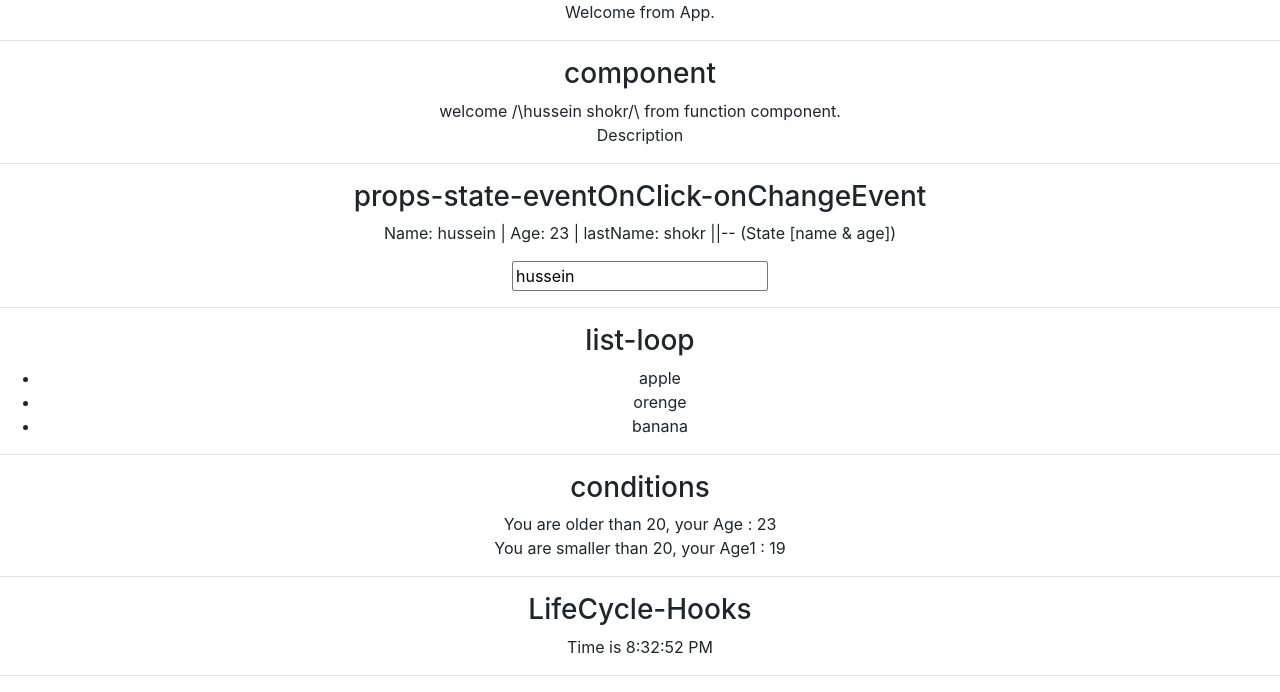
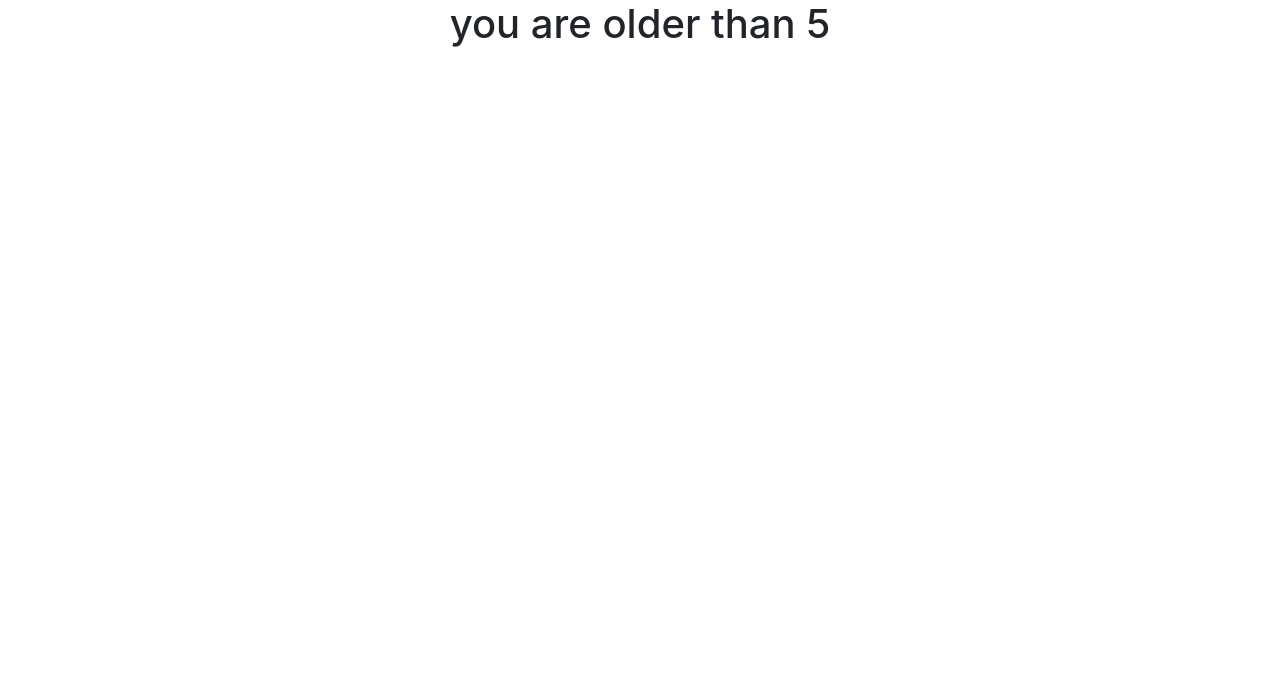
Before and after one commit to shokrshokr/react-step-by-step, a React (Create React App) app: page / in a window 1280 px wide. Shown: the top 692 px of the page. Built offline with nearby package versions, Linux system fonts and the light colour scheme.

Commit message:
009-part2

```diff
--- a/src/App.js
+++ b/src/App.js
@@ -1,32 +1,30 @@
 import React, { Component } from 'react';
 import './App.css';
-import Hello from './components/Hello';
-import Lists from './components/Lists';
-import Conditions from './components/Conditions';
-import Welcome from './components/Welcome';
-import LifeCycleEx from './components/LifeCycleEx';
+
 class App extends Component{
+
+
   render(){
+
+    const age= 10;
+
+    let ageTemplate = '';
+    if(age>5){
+      ageTemplate = <h1>you are older than 5</h1>;
+    } else{
+      ageTemplate = <p>you are not older than 5</p>;
+    }
+
     return(
       <div className="App">
-        Welcome from App.
-        <hr/>
-        <h3>component</h3>
-        <Welcome name="hussein" lastName="shokr">Description</Welcome>
-        <hr/>
-        <h3>props-state-eventOnClick-onChangeEvent</h3>
-        <Hello name="hussein"/>
-        <hr/>
-        <h3>list-loop</h3>
-        <Lists/>
-        <hr/>
-        <h3>conditions</h3>
-        <Conditions />
-        <hr/>
-        <h3>LifeCycle-Hooks</h3>
-        <LifeCycleEx />
-        <hr/>
-        <h3></h3>
+        {/** method one */}
+          {/*age > 5 ? 'you are older than 5':
+            age < 0 ? '' :
+              age > 10 ? '' : ''*/}
+        {/** End // method one */}
+        {/** method tow */}
+          {ageTemplate}
+        {/** End // method tow */}
       </div>
     );
   }
--- a/src/components/Conditions.js
+++ /dev/null
@@ -1,30 +0,0 @@
-import React from 'react';
-
-function Conditions() {
-
-    const age = 23;
-    const age1 = 19;
-    return (
-        <div>
-                {age>20 ?
-                    <div>You are older than 20, your Age : {age}</div>
-                    :
-                    <div>You are smaller than 20, your Age : {age}</div>
-                }
-
-                {age>30 /** age > 20 */ ?
-                    <div>You are older than 20, your Age : {age}</div>
-                    :
-                    null
-                }
-
-                {age1>20 ?
-                    <div>You are older than 20, your Age1 : {age1}</div>
-                    :
-                    <div>You are smaller than 20, your Age1 : {age1}</div>
-                }
-        </div>
-    )
-}
-
-export default Conditions;
--- a/src/components/Hello.js
+++ /dev/null
@@ -1,91 +0,0 @@
-import React, {Component} from 'react';
-
-class Hello extends Component{
-
-    /*method four*/
-        constructor(props){
-            super(props);
-
-            this.dec = this.increase.bind(this);
-        }
-    /*End // method four*/
-
-    state = {
-        age:23,
-        user: {
-            name: "hussein",
-            lastName: "shokr"
-        },
-        socialLinks: [
-            "facebook",
-            "twitter",
-            "instagram"
-        ]
-    }
-/**method tow */
-    decrement = () => {
-        this.setState({age: this.state.age - 1});
-    }
-/**End // method tow */
-/**method there */
-    increase(){
-        this.setState({age: this.state.age + 1});
-    }
-/**End // method there */
-/**method four */
-    dec(){
-        this.setState({age: this.state.age - 1});
-    }
-/**End // method four */
-/** Event onChange-updateName */
-    updateName(event){
-        //console.log(event.target.value)
-        const newName = event.target.value;
-        this.setState({
-            /** method one *//*
-                user:{
-                    name: newName,
-                    lastName: this.state.user.lastName
-                }
-            *//** End // method one */
-            /** method tow */
-            //bye5od lstate user metel ma heye byerja3 bi 8ayer li badna n8ayro
-                user:{
-                    ...this.state.user,
-                    name: newName
-                }
-            /** End // method tow */
-        });
-    }
-/** End // Event onChange-updateName */
-    render(){
-        return (
-            <div>
-                {/*
-                    Hello /\
-                    {this.props.name}
-                    /\ from class component. ||-- (props [name])
-                */}
-                <p>Name: {this.state.user.name} | Age: {this.state.age} | lastName: {this.state.user.lastName} ||-- (State [name & age])</p>
-            {/**method one /}
-                <button onClick={()=>{this.setState({age: this.state.age + 1})}}>Increase</button>
-            {/** End // method one /}
-            {/**method tow /}
-                <button onClick={this.decrement}>Decrease</button>
-            {/**End // method two /}
-            {/**method there /}
-                <button onClick={this.increase.bind(this)}>Increase with function</button>
-            {/**End // method there /}
-            {/**method four /}
-                <button onClick={this.dec}>dec with function</button>
-            {/**End // method four /}
-            <br />
-            {/** Event onChange */}
-                <input type="text" value={this.state.user.name} onChange={this.updateName.bind(this)} />
-            {/** End // Event onChange */}
-            </div>
-        )
-    }
-}
-
-export default Hello;
--- a/src/components/LifeCycleEx.js
+++ /dev/null
@@ -1,29 +0,0 @@
-import React, {Component} from 'react';
-
-class LifeCycleEx extends Component{
-
-    constructor(props){
-        super(props);
-        this.state= {
-            time: new Date
-        }
-    }
-
-    componentDidMount(){
-        setInterval(() => {
-            this.setState({
-                time: new Date
-            });
-        }, 1000)
-    }
-
-    render(){
-        return (
-            <div>
-                Time is {this.state.time.toLocaleTimeString()}
-            </div>
-        )
-    }
-}
-
-export default LifeCycleEx;
--- a/src/components/Lists.js
+++ /dev/null
@@ -1,19 +0,0 @@
-import React from 'react';
-
-function Lists() {
-
-    const fruits = ["apple", "orenge", "banana"];
-    return (
-        <div>
-            <ul>
-                {fruits.map(
-                    item =>
-                        <li key={item}>{item}</li>
-                )}
-            </ul>
-
-        </div>
-    )
-}
-
-export default Lists;
--- a/src/components/welcome.js
+++ /dev/null
@@ -1,12 +0,0 @@
-import React from 'react';
-
-function Welcome(props) {
-  return (
-    <div>
-      welcome /\{props.name +' '+ props.lastName}/\ from function component.
-      <p>{props.children}</p>
-    </div>
-  )
-}
-
-export default Welcome;
```
